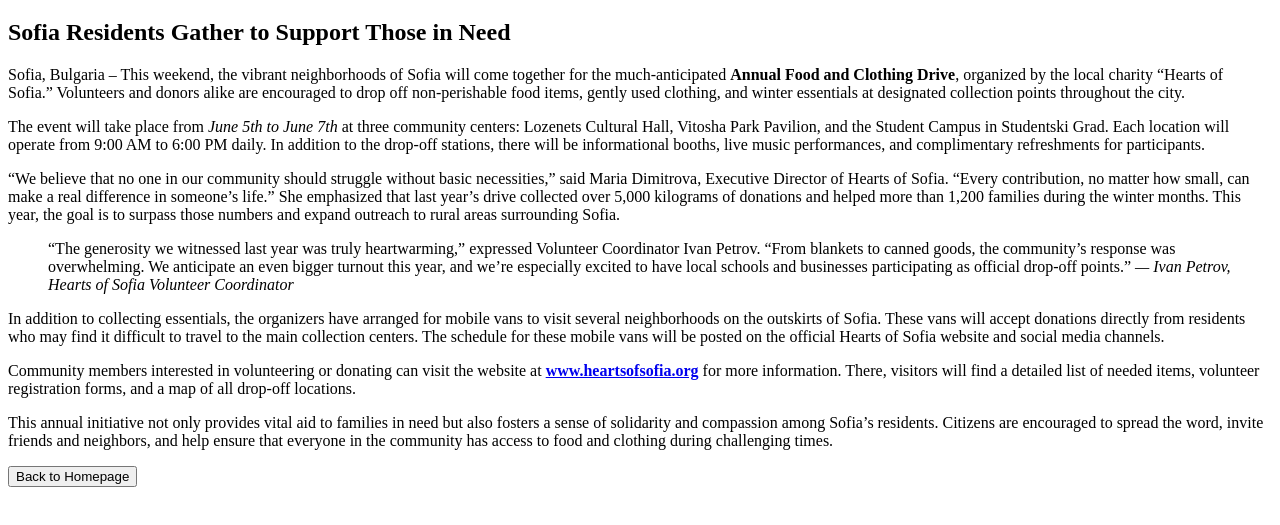
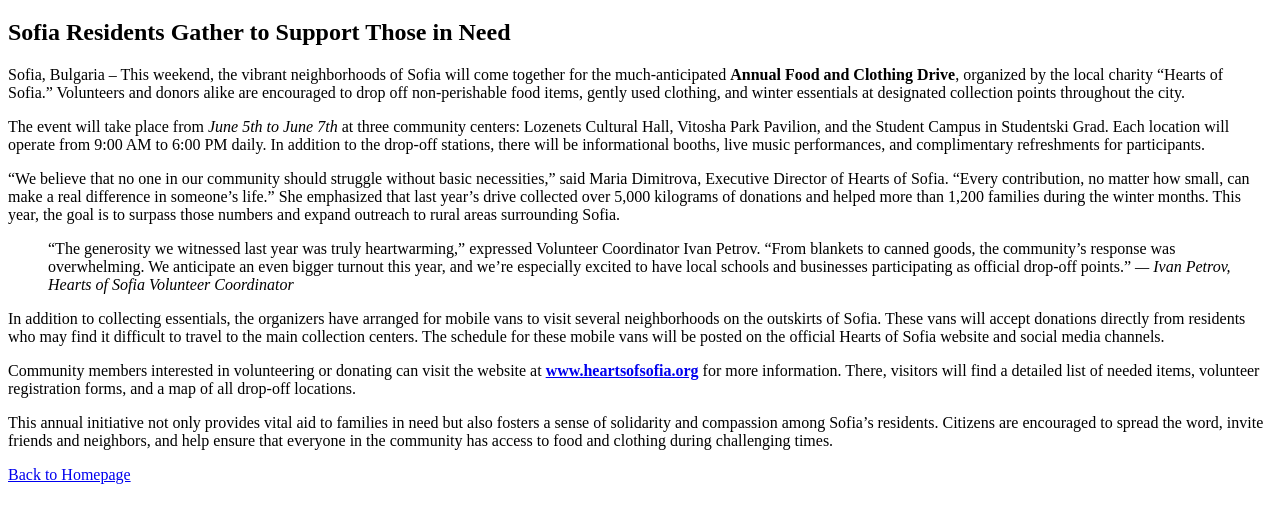
Before and after one commit to Slavik-85/aboba, a plain HTML site: page article.html in a window 1280 px wide. Shown: the part 61-586 px from the top of the page. Drawn offline with Linux system fonts and the light colour scheme.

Commit message:
Update article.html

```diff
--- a/article.html
+++ b/article.html
@@ -39,9 +39,7 @@
   </p>
 
   <p>
-    <button onclick="window.location.href='index.html'">
-      Back to Homepage
-    </button>
+    <a href="index.html">Back to Homepage</a>
   </p>
 
 </body>
```
